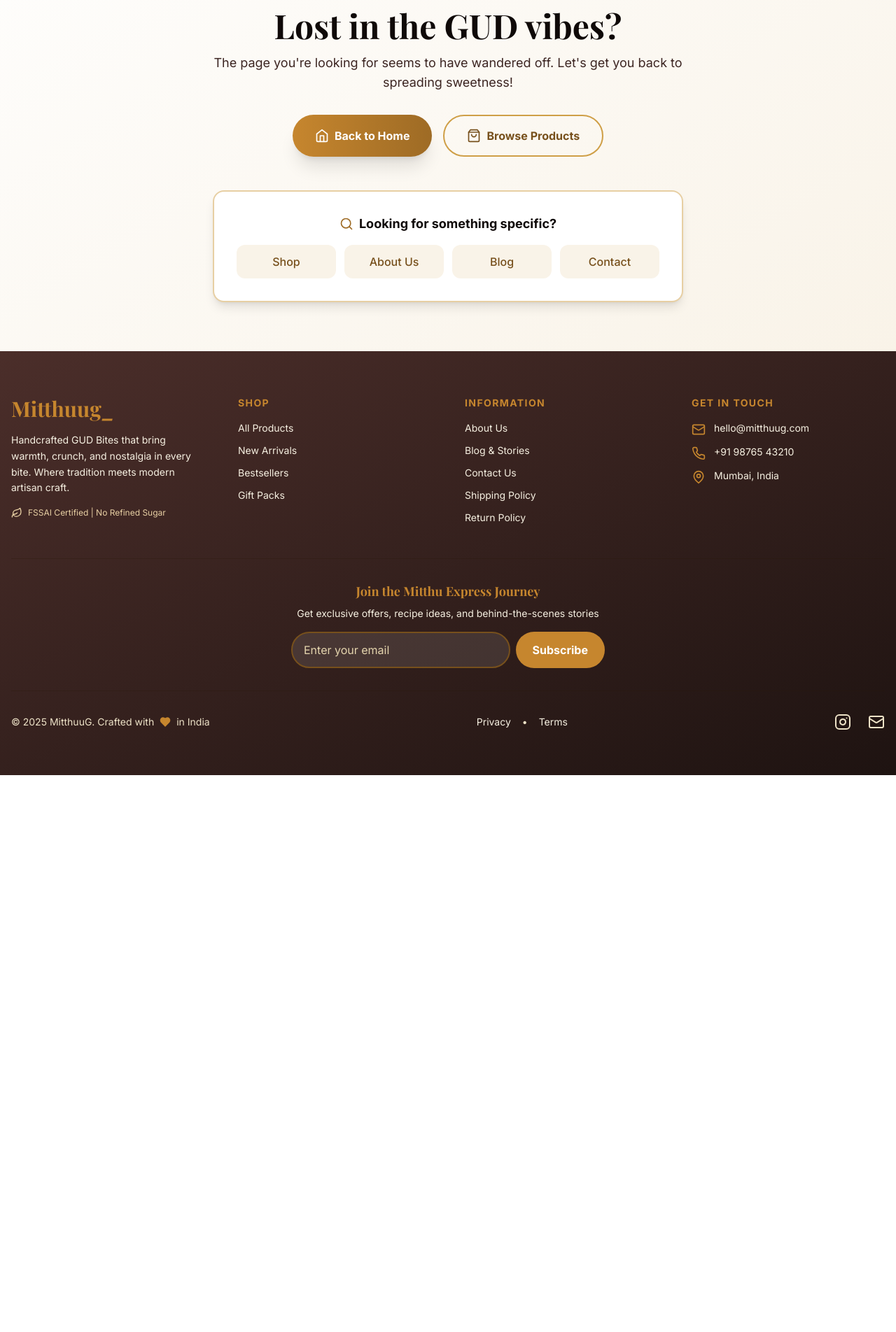
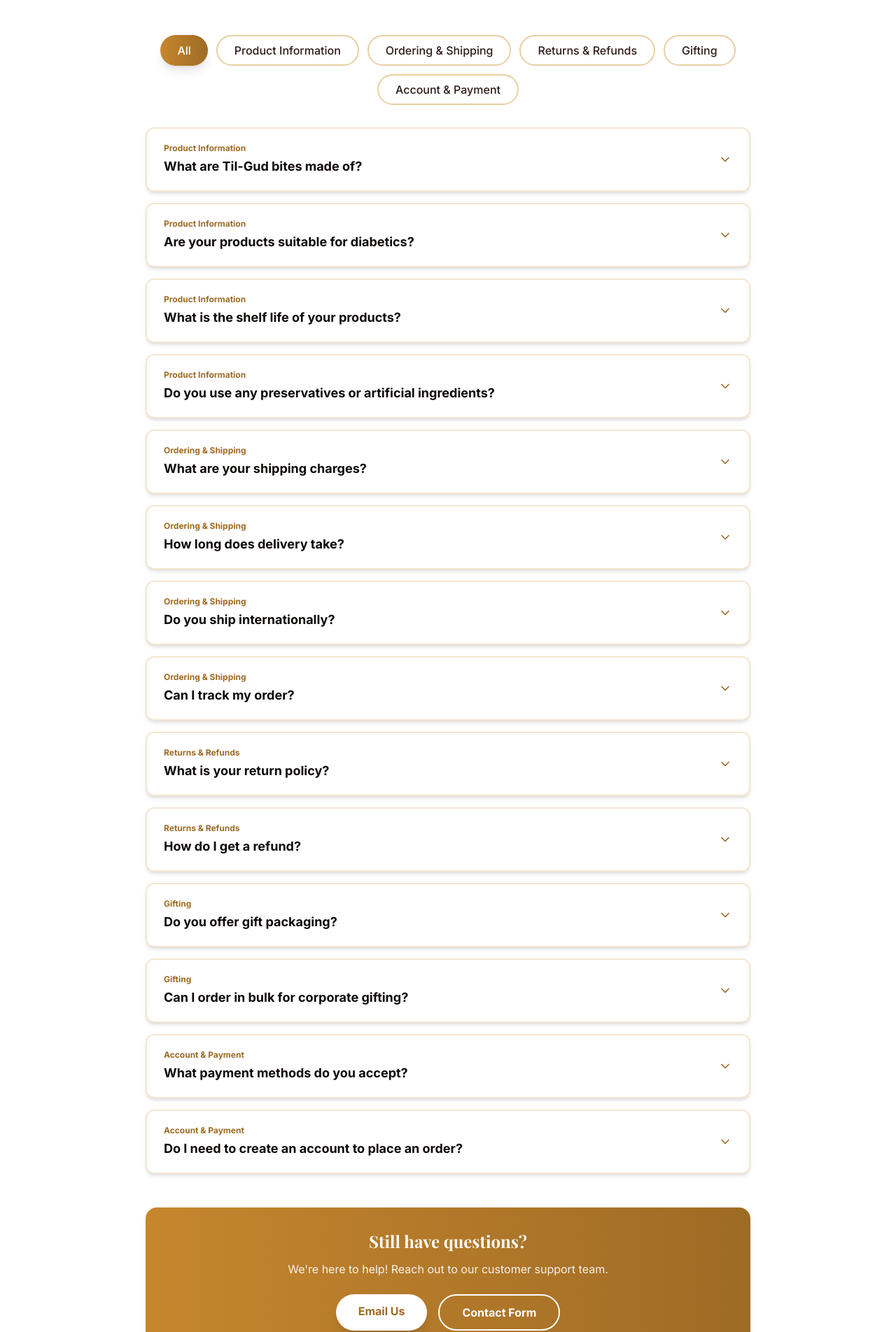
Before and after one commit to pritam-ray/mithuug-website, a React (Vite) app: page /faq in a window 1280 px wide. Shown: the part 298-2202 px from the top of the page at 70% size. Before the commit the page ends 1406 px from the top, so only its background shows below. Built offline with nearby package versions, Linux system fonts and the light colour scheme; no server answers; a web font is replaced by a local one.

Commit message:
Add FAQ page with 14 common questions organized by category, update footer and sitemap

```diff
--- a/src/App.tsx
+++ b/src/App.tsx
@@ -13,6 +13,7 @@
 import AboutPage from './pages/AboutPage';
 import BlogPage from './pages/BlogPage';
 import ContactPage from './pages/ContactPage';
+import FAQPage from './pages/FAQPage';
 import LoginPage from './pages/LoginPage';
 import SignUpPage from './pages/SignUpPage';
 import AccountPage from './pages/AccountPage';
@@ -41,6 +42,7 @@
                 <Route path="/about" element={<AboutPage />} />
                 <Route path="/blog" element={<BlogPage />} />
                 <Route path="/contact" element={<ContactPage />} />
+                <Route path="/faq" element={<FAQPage />} />
                 <Route path="/login" element={<LoginPage />} />
                 <Route path="/signup" element={<SignUpPage />} />
                 <Route path="/account/*" element={<AccountPage />} />
--- a/src/components/Footer.tsx
+++ b/src/components/Footer.tsx
@@ -65,6 +65,11 @@
               <li>
                 <Link to="/blog" className="hover:text-ochre transition-colors">
                   Blog & Stories
+                </Link>
+              </li>
+              <li>
+                <Link to="/faq" className="hover:text-ochre transition-colors">
+                  FAQ
                 </Link>
               </li>
               <li>
--- /dev/null
+++ b/src/pages/FAQPage.tsx
@@ -0,0 +1,188 @@
+import React, { useState } from 'react';
+import { ChevronDown, HelpCircle } from 'lucide-react';
+import SEO from '../components/SEO';
+
+interface FAQItem {
+  question: string;
+  answer: string;
+  category: string;
+}
+
+const faqs: FAQItem[] = [
+  {
+    category: 'Product Information',
+    question: 'What are Til-Gud bites made of?',
+    answer: 'Our Til-Gud bites are made with premium roasted sesame seeds and pure jaggery. We use only natural ingredients - no refined sugar, no preservatives, no artificial flavors. Some variants include cardamom, almonds, or other natural ingredients for added flavor.',
+  },
+  {
+    category: 'Product Information',
+    question: 'Are your products suitable for diabetics?',
+    answer: 'While our products use jaggery instead of refined sugar, they still contain natural sugars and should be consumed in moderation. We recommend consulting with your healthcare provider before including them in a diabetic diet.',
+  },
+  {
+    category: 'Product Information',
+    question: 'What is the shelf life of your products?',
+    answer: 'Our Til-Gud bites have a shelf life of 3 months when stored in an airtight container in a cool, dry place. We recommend consuming them fresh for the best taste and texture.',
+  },
+  {
+    category: 'Product Information',
+    question: 'Do you use any preservatives or artificial ingredients?',
+    answer: 'No! We are committed to using only natural, traditional ingredients. Our products are free from preservatives, artificial colors, and artificial flavors. What you see on the label is what you get - pure, honest ingredients.',
+  },
+  {
+    category: 'Ordering & Shipping',
+    question: 'What are your shipping charges?',
+    answer: 'We offer FREE shipping on all orders above ₹500. For orders below ₹500, we charge ₹50 for metro cities and ₹80 for other locations. Shipping is calculated at checkout.',
+  },
+  {
+    category: 'Ordering & Shipping',
+    question: 'How long does delivery take?',
+    answer: 'We typically deliver within 3-5 business days for metro cities and 5-7 business days for other locations. Orders are processed within 24 hours on business days.',
+  },
+  {
+    category: 'Ordering & Shipping',
+    question: 'Do you ship internationally?',
+    answer: 'Currently, we only ship within India. We are working on international shipping and will announce it soon on our website and social media.',
+  },
+  {
+    category: 'Ordering & Shipping',
+    question: 'Can I track my order?',
+    answer: 'Yes! Once your order is shipped, you will receive a tracking number via email and SMS. You can also track your order from your account dashboard.',
+  },
+  {
+    category: 'Returns & Refunds',
+    question: 'What is your return policy?',
+    answer: 'We accept returns within 7 days of delivery if the product is damaged, defective, or not as described. Please contact our customer support with photos of the product for a quick resolution.',
+  },
+  {
+    category: 'Returns & Refunds',
+    question: 'How do I get a refund?',
+    answer: 'Once we receive and verify your return, refunds are processed within 5-7 business days to your original payment method. For COD orders, we can process a bank transfer to your account.',
+  },
+  {
+    category: 'Gifting',
+    question: 'Do you offer gift packaging?',
+    answer: 'Yes! All our products come in premium packaging suitable for gifting. We also offer custom gift boxes for bulk orders - please contact us at hello@mitthuug.com for more details.',
+  },
+  {
+    category: 'Gifting',
+    question: 'Can I order in bulk for corporate gifting?',
+    answer: 'Absolutely! We offer special discounts for bulk orders (50+ boxes). Please email us at corporate@mitthuug.com with your requirements and we will create a custom quote for you.',
+  },
+  {
+    category: 'Account & Payment',
+    question: 'What payment methods do you accept?',
+    answer: 'We accept all major credit/debit cards, UPI, net banking, and Cash on Delivery (COD). All online payments are processed securely through our payment gateway.',
+  },
+  {
+    category: 'Account & Payment',
+    question: 'Do I need to create an account to place an order?',
+    answer: 'No, you can checkout as a guest. However, creating an account helps you track orders, save addresses, maintain a wishlist, and get exclusive offers.',
+  },
+];
+
+const FAQPage: React.FC = () => {
+  const [openIndex, setOpenIndex] = useState<number | null>(null);
+  const [selectedCategory, setSelectedCategory] = useState<string>('All');
+
+  const categories = ['All', ...Array.from(new Set(faqs.map(faq => faq.category)))];
+  const filteredFAQs = selectedCategory === 'All'
+    ? faqs
+    : faqs.filter(faq => faq.category === selectedCategory);
+
+  return (
+    <div className="min-h-screen pt-20 bg-ivory-50">
+      <SEO
+        title="Frequently Asked Questions (FAQ) | MitthuuG"
+        description="Find answers to common questions about MitthuuG products, shipping, returns, and more. Get help with your til-gud orders."
+        keywords="mitthuug faq, til gud questions, product information, shipping info, return policy"
+      />
+
+      <div className="max-w-4xl mx-auto px-4 py-12">
+        {/* Header */}
+        <div className="text-center mb-12">
+          <div className="inline-flex items-center justify-center w-16 h-16 bg-gradient-to-r from-ochre-500 to-ochre-600 rounded-full mb-4">
+            <HelpCircle className="w-8 h-8 text-white" />
+          </div>
+          <h1 className="text-4xl md:text-5xl font-playfair font-bold text-chocolate-900 mb-4">
+            Frequently Asked Questions
+          </h1>
+          <p className="text-lg text-chocolate-600">
+            Find answers to common questions about our products, orders, and policies
+          </p>
+        </div>
+
+        {/* Category Filter */}
+        <div className="flex flex-wrap gap-3 mb-8 justify-center">
+          {categories.map((category) => (
+            <button
+              key={category}
+              onClick={() => setSelectedCategory(category)}
+              className={`px-6 py-2 rounded-full font-medium transition-all ${
+                selectedCategory === category
+                  ? 'bg-gradient-to-r from-ochre-500 to-ochre-600 text-white shadow-lg'
+                  : 'bg-white text-chocolate-700 hover:bg-ochre-50 border-2 border-ochre-200'
+              }`}
+            >
+              {category}
+            </button>
+          ))}
+        </div>
+
+        {/* FAQ List */}
+        <div className="space-y-4">
+          {filteredFAQs.map((faq, index) => (
+            <div
+              key={index}
+              className="bg-white rounded-xl shadow-md border-2 border-ochre-100 overflow-hidden transition-all hover:shadow-lg"
+            >
+              <button
+                onClick={() => setOpenIndex(openIndex === index ? null : index)}
+                className="w-full px-6 py-5 flex items-center justify-between text-left hover:bg-ochre-50 transition-colors"
+              >
+                <div className="flex-1 pr-4">
+                  <div className="text-xs text-ochre-600 font-bold mb-1">{faq.category}</div>
+                  <h3 className="text-lg font-bold text-chocolate-900">{faq.question}</h3>
+                </div>
+                <ChevronDown
+                  className={`w-5 h-5 text-ochre-600 flex-shrink-0 transition-transform ${
+                    openIndex === index ? 'transform rotate-180' : ''
+                  }`}
+                />
+              </button>
+              {openIndex === index && (
+                <div className="px-6 pb-5 pt-2">
+                  <p className="text-chocolate-700 leading-relaxed">{faq.answer}</p>
+                </div>
+              )}
+            </div>
+          ))}
+        </div>
+
+        {/* Contact CTA */}
+        <div className="mt-12 bg-gradient-to-r from-ochre-500 to-ochre-600 rounded-2xl p-8 text-white text-center">
+          <h2 className="text-2xl font-playfair font-bold mb-3">Still have questions?</h2>
+          <p className="mb-6 opacity-90">
+            We're here to help! Reach out to our customer support team.
+          </p>
+          <div className="flex flex-col sm:flex-row gap-4 justify-center">
+            <a
+              href="mailto:hello@mitthuug.com"
+              className="inline-block px-8 py-3 bg-white text-ochre-600 rounded-full font-bold hover:bg-ochre-50 transition-colors shadow-lg"
+            >
+              Email Us
+            </a>
+            <a
+              href="/contact"
+              className="inline-block px-8 py-3 bg-transparent border-2 border-white text-white rounded-full font-bold hover:bg-white hover:text-ochre-600 transition-colors"
+            >
+              Contact Form
+            </a>
+          </div>
+        </div>
+      </div>
+    </div>
+  );
+};
+
+export default FAQPage;
```
Also changed, not shown: 1 other file (tests, documents, lock files or other folders).
